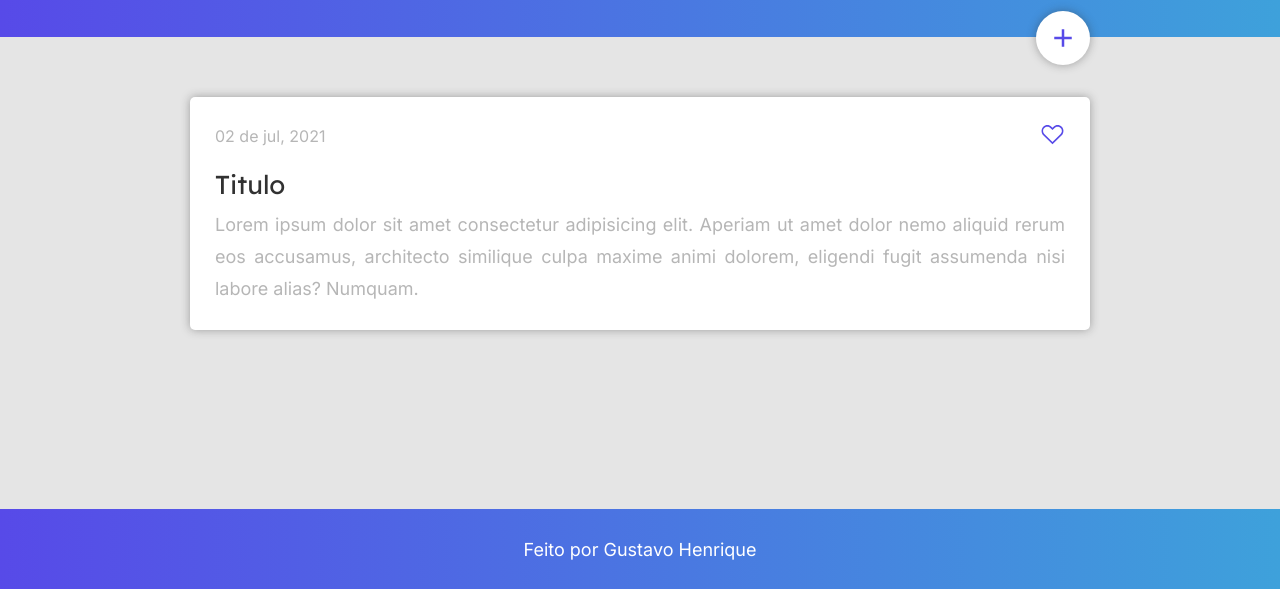
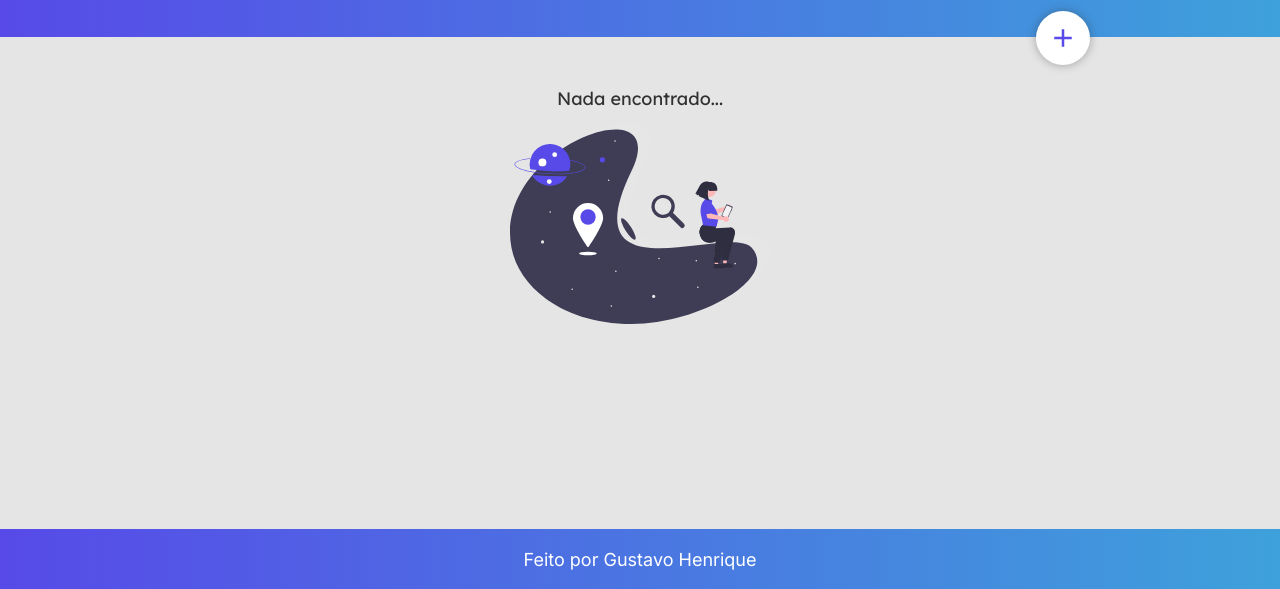
Before and after one commit to ghdpreto/codelandia, a plain HTML site: page index.html in a window 1280 px wide. Shown: the part 211-800 px from the top of the page. Drawn offline with Linux system fonts and the light colour scheme.

Commit message:
cria retorno visual para lista vazia

```diff
--- a/index.html
+++ b/index.html
@@ -47,7 +47,12 @@
 
     <main>
       <div class="container" data-js="container">
-        <section class="c-card">
+        <div class="c-empty">
+          <h2 class="c-empty__title">Nada encontrado...</h2>
+          <img src="./assets/empty.svg" alt="Vazio" />
+        </div>
+
+        <!-- <section class="c-card">
           <div class="c-card__header">
             <p class="c-card__date">02 de jul, 2021</p>
             <div class="c-card__icon">
@@ -64,7 +69,7 @@
               nisi labore alias? Numquam.
             </p>
           </div>
-        </section>
+        </section> -->
       </div>
     </main>
 
--- a/reset.css
+++ b/reset.css
@@ -57,6 +57,10 @@ h2 {
   color: var(--white);
 }
 
+img {
+  max-width: 100%;
+}
+
 main {
   flex: 1;
 }
--- a/style.css
+++ b/style.css
@@ -118,7 +118,7 @@
 
 /* FOOTER */
 .c-footer {
-  min-height: 8rem;
+  min-height: 6rem;
   background-image: linear-gradient(90deg, var(--gradient-color));
   display: flex;
   align-items: center;
@@ -261,3 +261,16 @@
 .c-button:hover {
   opacity: 0.9;
 }
+
+.c-empty {
+  margin: 0 auto;
+  max-width: 26rem;
+  padding: 1rem 0;
+}
+
+.c-empty__title {
+  font-size: 1.8rem;
+  color: var(--title-dark);
+  text-align: center;
+  margin-bottom: 1.2rem;
+}
```
Also changed, not shown: assets/empty.svg (added).
